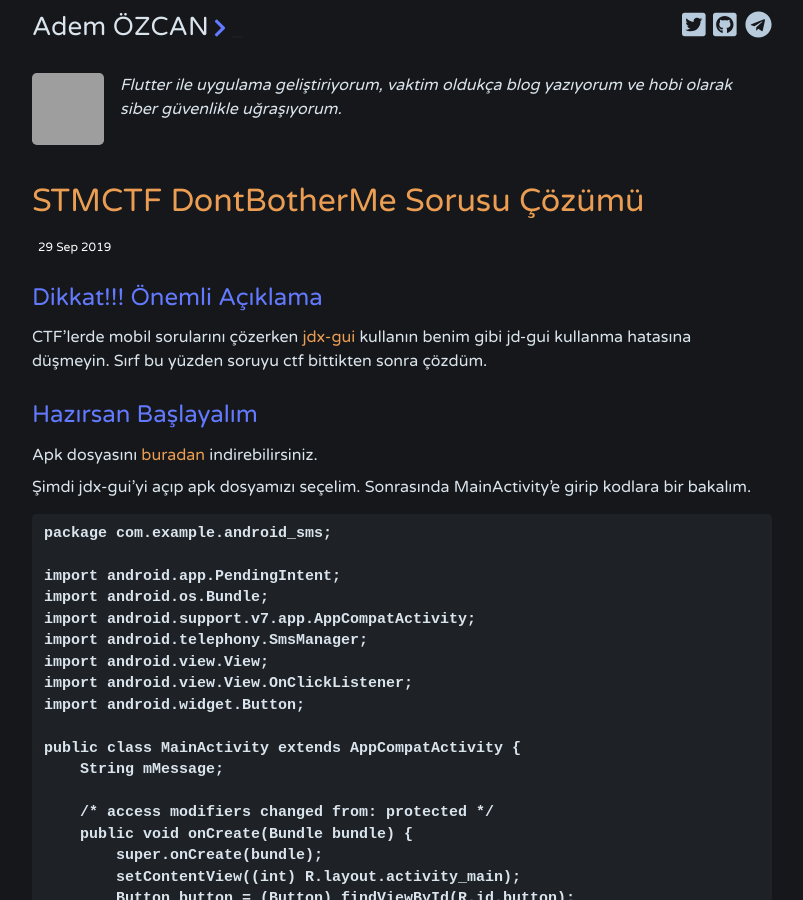
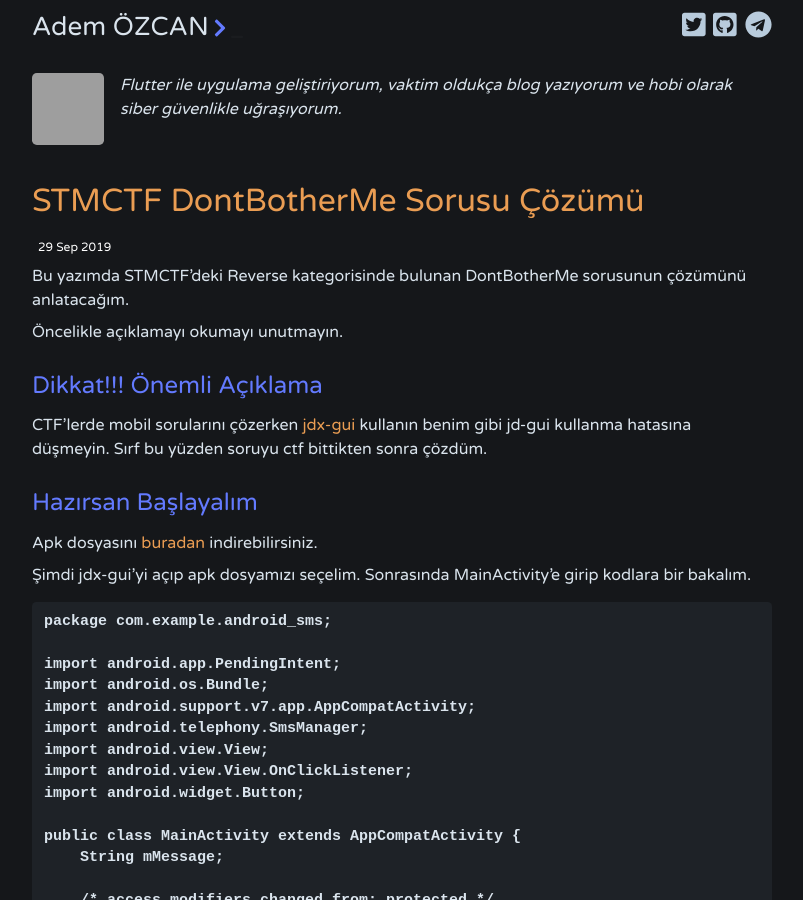
Before and after one commit to Adem68/blog-tr, a Jekyll site: the page built from _posts/2019-09-29-STMCTF-DontBotherMe.md, in a window 1280 px wide and 900 px high. Shown: the whole window, without its empty margins (238-1041 px from the left). Built offline with Jekyll 4.4.1, drawn with Linux system fonts in a browser that asks for light colours; nearby versions of some CDN libraries; grey boxes are pictures that could not be loaded.

Commit message:
Update 2019-09-29-STMCTF-DontBotherMe.md

```diff
--- a/_posts/2019-09-29-STMCTF-DontBotherMe.md
+++ b/_posts/2019-09-29-STMCTF-DontBotherMe.md
@@ -3,6 +3,10 @@
 title: STMCTF DontBotherMe Sorusu Çözümü
 tags: ["STMCTF", "writeup", "mobile", "DontBotherMe"]
 ---
+
+Bu yazımda STMCTF'deki Reverse kategorisinde bulunan DontBotherMe sorusunun çözümünü anlatacağım.
+
+Öncelikle açıklamayı okumayı unutmayın.
 
 ## Dikkat!!! Önemli Açıklama
 
```
